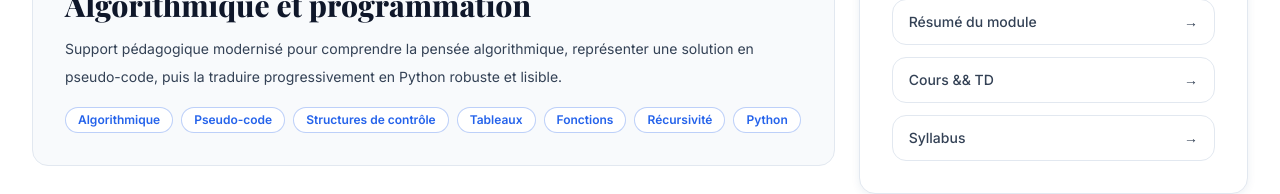
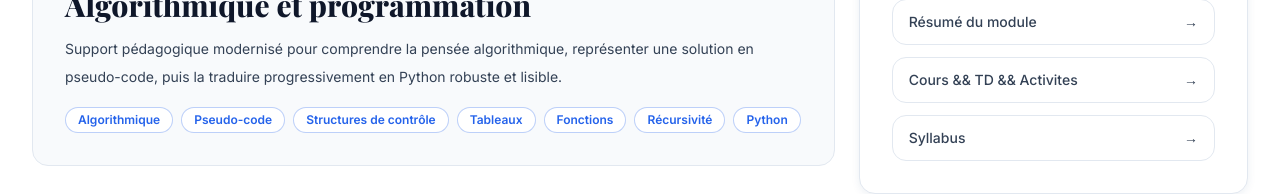
Before and after one commit to ABOULJID22/portfolio-academique, a React (Vite) app: page /modules/s1-algorithmique-programmation in a window 1280 px wide. Shown: the part 228-422 px from the top of the page. Built offline with nearby package versions, Linux system fonts and the light colour scheme.

Commit message:
Update portfolioData.js

```diff
--- a/src/data/portfolioData.js
+++ b/src/data/portfolioData.js
@@ -188,7 +188,7 @@ const rawModulePages = [
     summary: "Approches et méthodes pour enseigner efficacement l'informatique au collège.",
     resources: [
       { label: 'Résumé du module', icon: FiFileText, href: DRIVE_FOLDER_URL },
-      { label: 'Cours && TD', icon: FiDownload, href: DRIVE_FOLDER_URL },
+      { label: 'Cours && TD && Activites', icon: FiDownload, href: DRIVE_FOLDER_URL },
       { label: 'Syllabus', icon: FiFolder, href: DRIVE_FOLDER_URL },
     ],
   },
@@ -203,7 +203,7 @@ const rawModulePages = [
     summary: 'Fondements pédagogiques et psychologiques appliqués au contexte scolaire.',
     resources: [
       { label: 'Résumé du module', icon: FiFileText, href: DRIVE_FOLDER_URL },
-      { label: 'Cours && TD', icon: FiDownload, href: DRIVE_FOLDER_URL },
+      { label: 'Cours && TD && Activites', icon: FiDownload, href: DRIVE_FOLDER_URL },
       { label: 'Syllabus', icon: FiFolder, href: DRIVE_FOLDER_URL },
     ],
   },
@@ -218,7 +218,7 @@ const rawModulePages = [
     summary: 'Planification annuelle, séquentielle et journalière des apprentissages.',
     resources: [
       { label: 'Résumé du module', icon: FiFileText, href: DRIVE_FOLDER_URL },
-      { label: 'Cours && TD', icon: FiDownload, href: DRIVE_FOLDER_URL },
+      { label: 'Cours && TD && Activites', icon: FiDownload, href: DRIVE_FOLDER_URL },
       { label: 'Syllabus', icon: FiFolder, href: DRIVE_FOLDER_URL },
     ],
   },
@@ -233,7 +233,7 @@ const rawModulePages = [
     summary: 'Gestion de classe, du temps et des interactions pédagogiques.',
     resources: [
       { label: 'Résumé du module', icon: FiFileText, href: DRIVE_FOLDER_URL },
-      { label: 'Cours && TD', icon: FiDownload, href: DRIVE_FOLDER_URL },
+      { label: 'Cours && TD && Activites', icon: FiDownload, href: DRIVE_FOLDER_URL },
       { label: 'Syllabus', icon: FiFolder, href: DRIVE_FOLDER_URL },
     ],
   },
@@ -248,7 +248,7 @@ const rawModulePages = [
     summary: 'Concepts, exercices et stratégies d’apprentissage en algorithmique et code.',
     resources: [
       { label: 'Résumé du module', icon: FiFileText, href: DRIVE_FOLDER_URL },
-      { label: 'Cours && TD', icon: FiDownload, href: DRIVE_FOLDER_URL },
+      { label: 'Cours && TD && Activites', icon: FiDownload, href: DRIVE_FOLDER_URL },
       { label: 'Syllabus', icon: FiFolder, href: DRIVE_FOLDER_URL },
     ],
   },
@@ -263,7 +263,7 @@ const rawModulePages = [
     summary: "Notions d'architecture matérielle et fonctionnement interne des systèmes.",
     resources: [
       { label: 'Résumé du module', icon: FiFileText, href: DRIVE_FOLDER_URL },
-      { label: 'Cours && TD', icon: FiDownload, href: DRIVE_FOLDER_URL },
+      { label: 'Cours && TD && Activites', icon: FiDownload, href: DRIVE_FOLDER_URL },
       { label: 'Syllabus', icon: FiFolder, href: DRIVE_FOLDER_URL },
     ],
   },
@@ -278,7 +278,7 @@ const rawModulePages = [
     summary: 'Méthodes de recherche, collecte et structuration des sources académiques.',
     resources: [
       { label: 'Résumé du module', icon: FiFileText, href: DRIVE_FOLDER_URL },
-      { label: 'Cours && TD', icon: FiDownload, href: DRIVE_FOLDER_URL },
+      { label: 'Cours && TD && Activites', icon: FiDownload, href: DRIVE_FOLDER_URL },
       { label: 'Syllabus', icon: FiFolder, href: DRIVE_FOLDER_URL },
     ],
   },
@@ -293,7 +293,7 @@ const rawModulePages = [
     summary: "Intégration des TICE dans les apprentissages et la conception d'activités.",
     resources: [
       { label: 'Résumé du module', icon: FiFileText, href: DRIVE_FOLDER_URL },
-      { label: 'Cours && TD', icon: FiDownload, href: DRIVE_FOLDER_URL },
+      { label: 'Cours && TD && Activites', icon: FiDownload, href: DRIVE_FOLDER_URL },
       { label: 'Syllabus', icon: FiFolder, href: DRIVE_FOLDER_URL },
     ],
   },
@@ -308,7 +308,7 @@ const rawModulePages = [
     summary: 'Approfondissement des pratiques de gestion pédagogique et administrative.',
     resources: [
       { label: 'Résumé du module', icon: FiFileText, href: DRIVE_FOLDER_URL },
-      { label: 'Cours && TD', icon: FiDownload, href: DRIVE_FOLDER_URL },
+      { label: 'Cours && TD && Activites', icon: FiDownload, href: DRIVE_FOLDER_URL },
       { label: 'Syllabus', icon: FiFolder, href: DRIVE_FOLDER_URL },
     ],
   },
@@ -323,7 +323,7 @@ const rawModulePages = [
     summary: 'Conception d’évaluations, grilles et stratégies de remédiation.',
     resources: [
       { label: 'Résumé du module', icon: FiFileText, href: DRIVE_FOLDER_URL },
-      { label: 'Cours && TD', icon: FiDownload, href: DRIVE_FOLDER_URL },
+      { label: 'Cours && TD && Activites', icon: FiDownload, href: DRIVE_FOLDER_URL },
       { label: 'Syllabus', icon: FiFolder, href: DRIVE_FOLDER_URL },
     ],
   },
@@ -338,7 +338,7 @@ const rawModulePages = [
     summary: 'Production de ressources, fiches et contenus didactiques numériques.',
     resources: [
       { label: 'Résumé du module', icon: FiFileText, href: DRIVE_FOLDER_URL },
-      { label: 'Cours && TD', icon: FiDownload, href: DRIVE_FOLDER_URL },
+      { label: 'Cours && TD && Activites', icon: FiDownload, href: DRIVE_FOLDER_URL },
       { label: 'Syllabus', icon: FiFolder, href: DRIVE_FOLDER_URL },
     ],
   },
@@ -353,7 +353,7 @@ const rawModulePages = [
     summary: 'Observation et analyse critique des pratiques en contexte réel de classe.',
     resources: [
       { label: 'Résumé du module', icon: FiFileText, href: DRIVE_FOLDER_URL },
-      { label: 'Cours && TD', icon: FiDownload, href: DRIVE_FOLDER_URL },
+      { label: 'Cours && TD && Activites', icon: FiDownload, href: DRIVE_FOLDER_URL },
       { label: 'Syllabus', icon: FiFolder, href: DRIVE_FOLDER_URL },
     ],
   },
@@ -368,7 +368,7 @@ const rawModulePages = [
     summary: 'Fondements du web, HTML, CSS, JavaScript et création de pages interactives dans un cadre pédagogique.',
     resources: [
       { label: 'Résumé du module', icon: FiFileText, href: DRIVE_FOLDER_URL },
-      { label: 'Cours && TD', icon: FiDownload, href: DRIVE_FOLDER_URL },
+      { label: 'Cours && TD && Activites', icon: FiDownload, href: DRIVE_FOLDER_URL },
       { label: 'Syllabus', icon: FiFolder, href: DRIVE_FOLDER_URL },
     ],
   },
@@ -383,7 +383,7 @@ const rawModulePages = [
     summary: 'Réseaux informatiques, protocoles essentiels et usages pédagogiques.',
     resources: [
       { label: 'Résumé du module', icon: FiFileText, href: DRIVE_FOLDER_URL },
-      { label: 'Cours && TD', icon: FiDownload, href: DRIVE_FOLDER_URL },
+      { label: 'Cours && TD && Activites', icon: FiDownload, href: DRIVE_FOLDER_URL },
       { label: 'Syllabus', icon: FiFolder, href: DRIVE_FOLDER_URL },
     ],
   },
@@ -398,7 +398,7 @@ const rawModulePages = [
     summary: 'Éthique du numérique, responsabilité et citoyenneté digitale.',
     resources: [
       { label: 'Résumé du module', icon: FiFileText, href: DRIVE_FOLDER_URL },
-      { label: 'Cours && TD', icon: FiDownload, href: DRIVE_FOLDER_URL },
+      { label: 'Cours && TD && Activites', icon: FiDownload, href: DRIVE_FOLDER_URL },
       { label: 'Syllabus', icon: FiFolder, href: DRIVE_FOLDER_URL },
     ],
   },
@@ -413,7 +413,7 @@ const rawModulePages = [
     summary: 'Cadre institutionnel, climat scolaire et collaboration éducative.',
     resources: [
       { label: 'Résumé du module', icon: FiFileText, href: DRIVE_FOLDER_URL },
-      { label: 'Cours && TD', icon: FiDownload, href: DRIVE_FOLDER_URL },
+      { label: 'Cours && TD && Activites', icon: FiDownload, href: DRIVE_FOLDER_URL },
       { label: 'Syllabus', icon: FiFolder, href: DRIVE_FOLDER_URL },
     ],
   },
```
